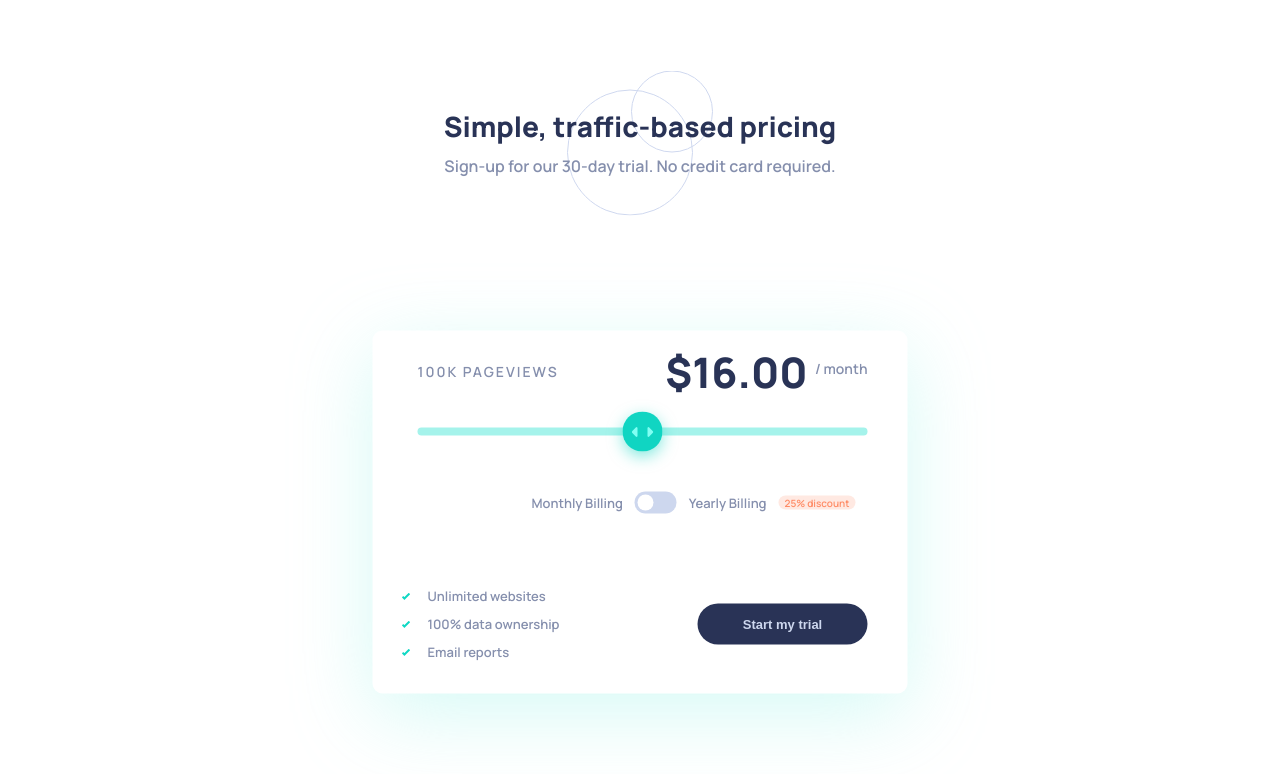
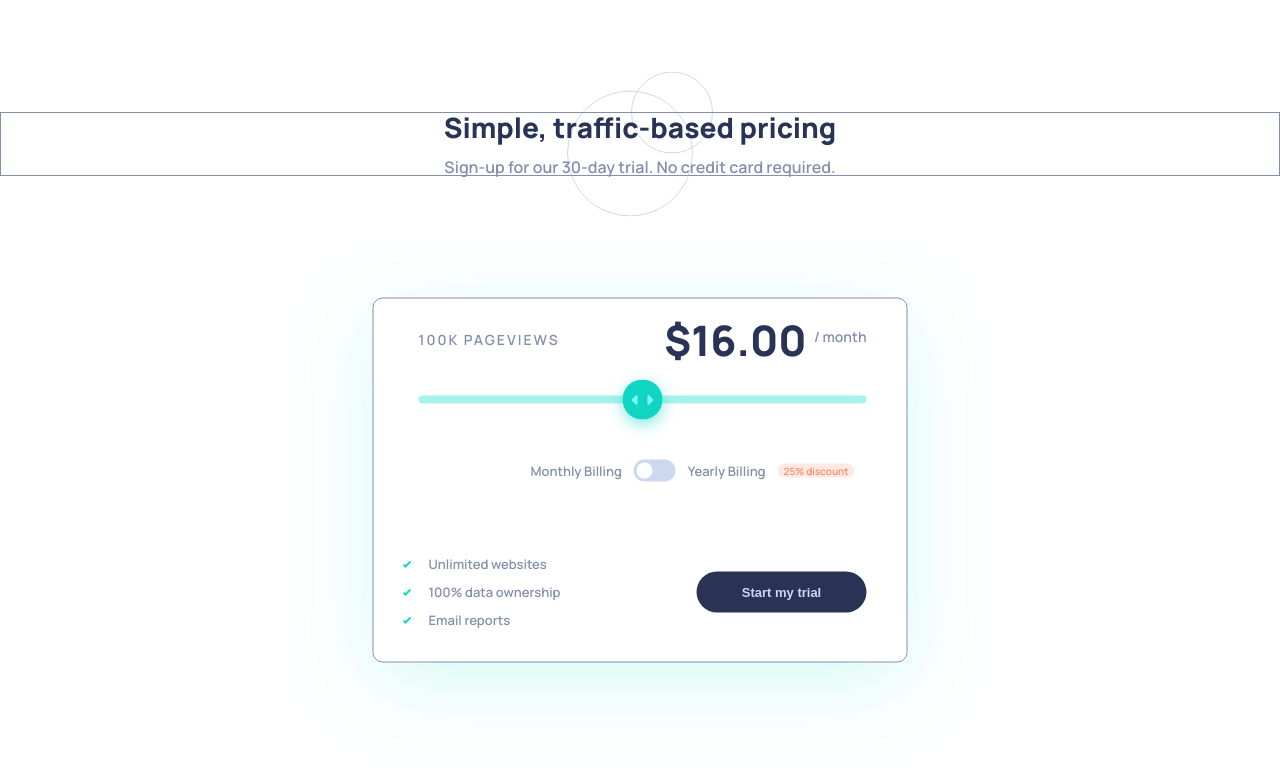
Before and after one commit to csdip/interactivepricingslider, a plain HTML site: page index.html in a window 1280 px wide. Drawn offline with Linux system fonts and the light colour scheme.

Commit message:
Update style.css

```diff
--- a/style.css
+++ b/style.css
@@ -43,6 +43,7 @@ body{
     position: relative;
     text-align: center;
     margin: 112px 0 120px 0;
+    border: 1px solid;
 }
 
 .section__title .title{
@@ -66,15 +67,16 @@ body{
 	z-index: -1;
 }
 
-.pricing__container{
+.pricing__container {
 	position: absolute;
-    top: 50%;
+	top: 46%;
 	left: 50%;
 	transform: translate(-50%, -50%);
 	width: 535px;
 	padding: 20px 40px 35px 45px;
 	box-shadow: 0px 20px 80px hsla(174, 77%, 80%, 0.45);
 	border-radius: 10px;
+	border: 1px solid;
 }
 
 .pricing__header{
```
Lines whose indentation alone changed are shown as unchanged.
